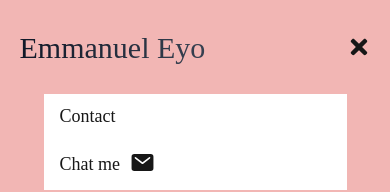
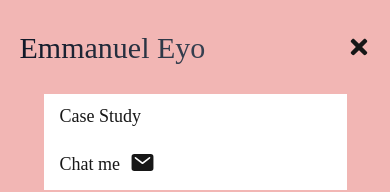
Before and after one commit to calebeffiom/portfolio-eyo, a Next.js app: page / in a window 390 px wide. Both pictures are taken after a click on the button 358 px from the left and 47 px from the top of the page. Shown: the top 192 px of the page. Built offline with nearby package versions, Linux system fonts and the light colour scheme; a web font is replaced by a local one.

Commit message:
corrected links in mobile view

```diff
--- a/src/components/shared-components/nav/index.tsx
+++ b/src/components/shared-components/nav/index.tsx
@@ -58,8 +58,8 @@ const Navbar: React.FC<NavbarProps> = ({ color }) => {
                                 className="md:hidden px-6 pb-4"
                             >
                                 <ul className=" gap-4 text-lg bg-[#fff] h-[auto] ml-[auto] font-medium">
-                                    <li><Link className="block w-full px-4 py-2 bg-[#fff] hover:bg-white/30" href="/about" onClick={() => setIsOpen(false)}>Contact</Link></li>
-                                    <li><Link className="block w-full px-4 py-3 bg-[#fff] hover:bg-white/30" href="/case-study" onClick={() => setIsOpen(false)}><span className="flex"><p>Chat me</p> {isMailOpen === false? <IoMail className="text-[25px] ml-[10px]"/>:<IoMailOpen className="text-[24px] ml-[10px]"/>}</span></Link></li>
+                                    <li><Link className="block w-full px-4 py-2 bg-[#fff] hover:bg-white/30" href="/case-study" onClick={() => setIsOpen(false)}>Case Study</Link></li>
+                                    <li><Link className="block w-full px-4 py-3 bg-[#fff] hover:bg-white/30" href="mailto: emmanueleyo25@gmail.com" onClick={() => setIsOpen(false)}><span className="flex"><p>Chat me</p> {isMailOpen === false? <IoMail className="text-[25px] ml-[10px]"/>:<IoMailOpen className="text-[24px] ml-[10px]"/>}</span></Link></li>
 
                                 </ul>
                             </motion.div>
```
